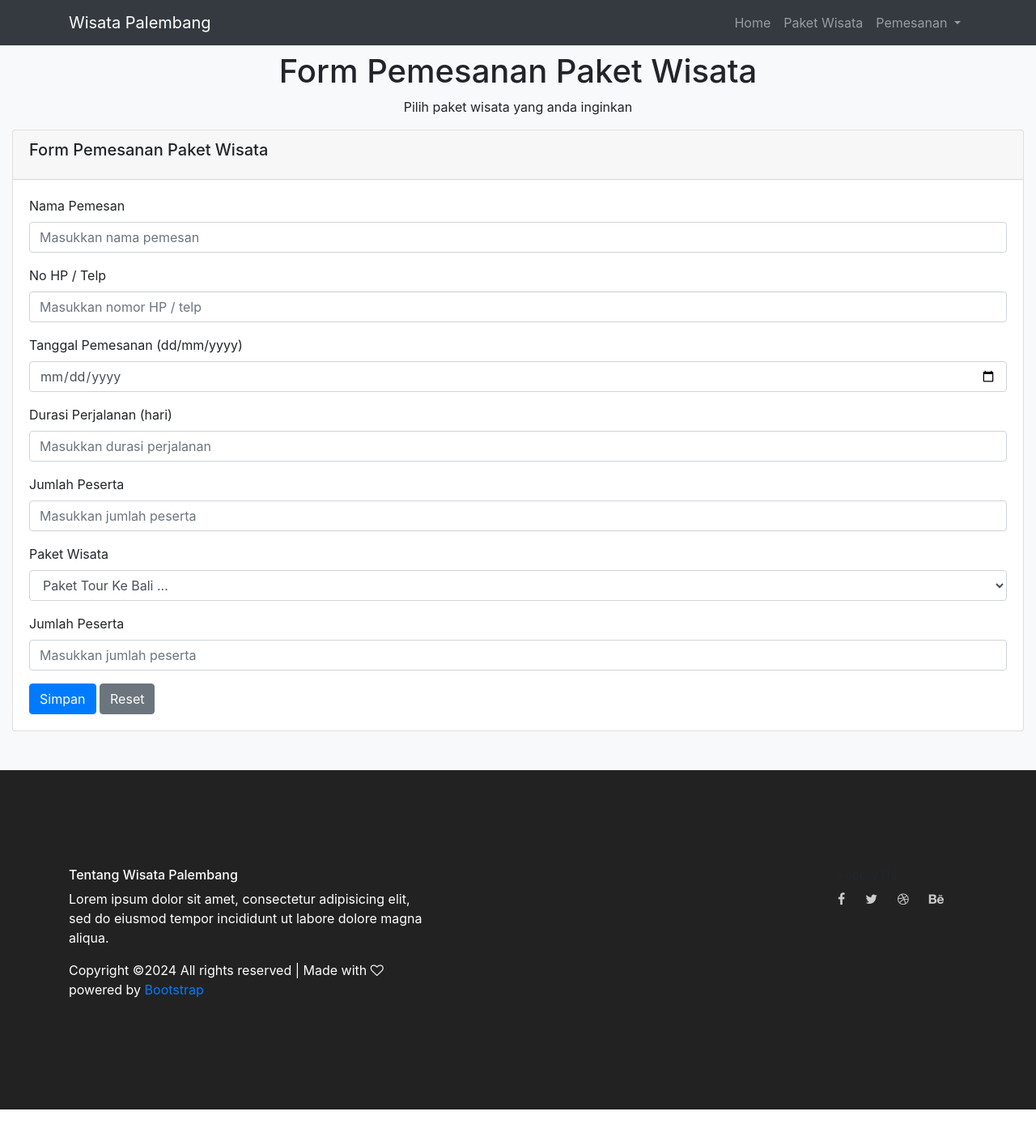
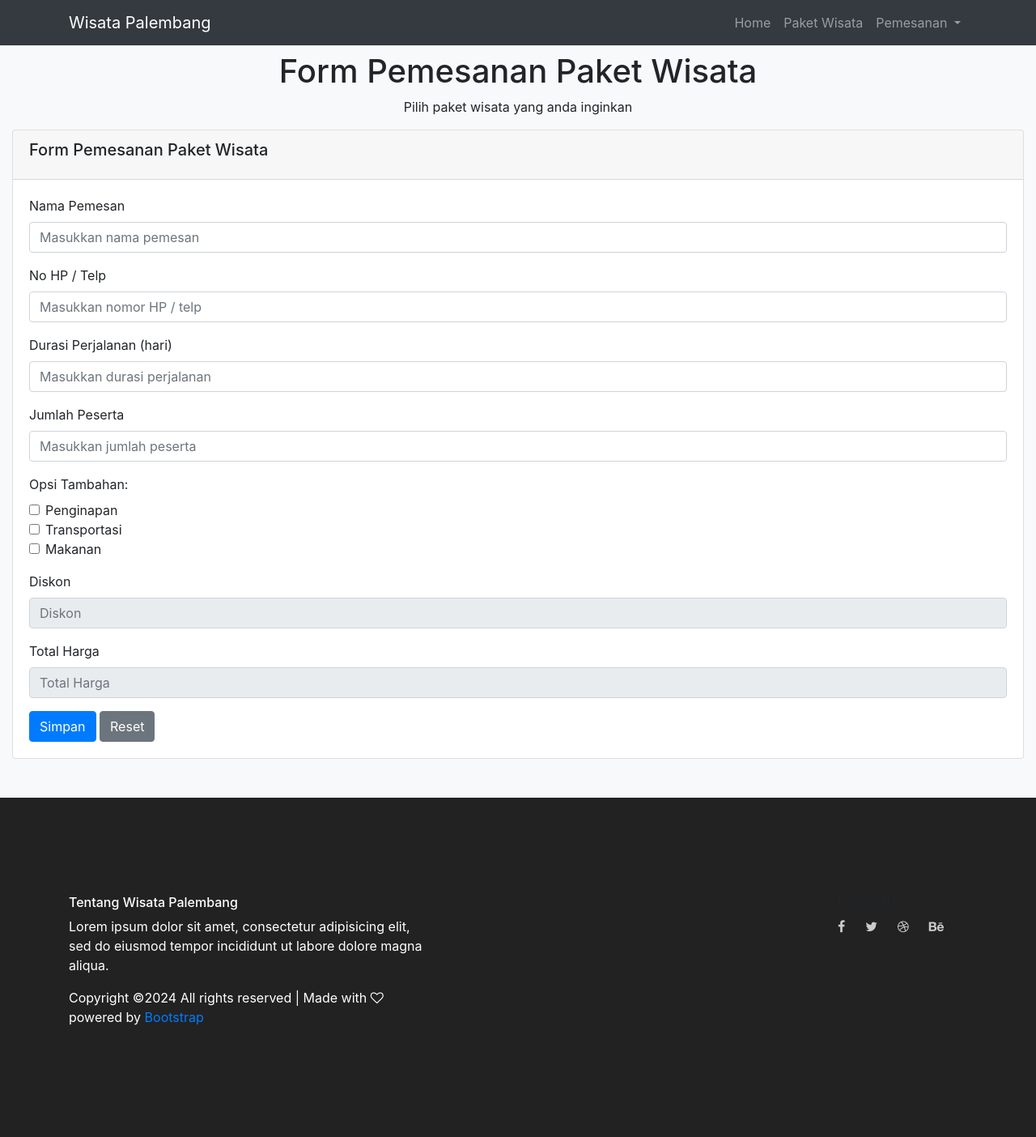
Before and after one commit to nurrachmat-nr/PROJECTWISATA, a PHP site: page /formpemesanan.php in a window 1280 px wide. Shown: the whole page at 81% size. Before the commit the page ends 1370 px from the top, so only its background shows below. Run offline with PHP 8.4, Linux system fonts and the light colour scheme.

```diff
--- a/formpemesanan.php
+++ b/formpemesanan.php
@@ -78,6 +78,34 @@
             }
         }
     </style>
+    <script>
+        function updateTotalHarga() {
+            // Mengumpulkan nilai-nilai dari opsi checkbox dan input lainnya
+            var jumlahPeserta = parseInt(document.getElementById("jumlahPeserta").value);
+            var durasiPerjalanan = parseInt(document.getElementById("durasiPerjalanan").value);
+            var penginapan = document.getElementById("penginapan").checked;
+            var transportasi = document.getElementById("transportasi").checked;
+            var makanan = document.getElementById("makanan").checked;
+
+            // Logika perhitungan total harga, dapat disesuaikan dengan kebutuhan
+            var hargaPaket = 1000000; // Harga paket dasar
+            var hargaPenginapan = penginapan ? 200000 : 0;
+            var hargaTransportasi = transportasi ? 150000 : 0;
+            var hargaMakanan = makanan ? 100000 : 0;
+            var diskonPeserta = (jumlahPeserta >= 5) ? 0.1 * hargaPaket : 0;
+            var diskonDurasi = (durasiPerjalanan >= 7) ? 0.05 * hargaPaket : 0;
+            var diskon = diskonPeserta + diskonDurasi;
+
+            // Perhitungan total harga
+            var totalHarga = hargaPaket + hargaPenginapan + hargaTransportasi + hargaMakanan - diskon;
+
+            document.getElementById("diskon").value = diskon;
+
+            console.log(`Total Harga : ${totalHarga}`);
+            // Memperbarui tampilan total harga pada elemen dengan ID 'totalHarga'
+            document.getElementById("totalHarga").value = totalHarga;
+        }
+    </script>
 </head>
 <body>
     <!-- start banner Area -->
@@ -130,43 +158,86 @@
                     <h5 class="card-title">Form Pemesanan Paket Wisata</h5>
                     </div>
                     <div class="card-body">
-                    <form>
+                    <form action="prosespemesanan.php" method="POST">
                         <div class="form-group">
                         <label for="namaPemesan">Nama Pemesan</label>
-                        <input type="text" class="form-control" id="namaPemesan" placeholder="Masukkan nama pemesan">
+                        <input type="text" class="form-control" id="namaPemesan" name="nama_pemesan" placeholder="Masukkan nama pemesan">
                         </div>
                         <div class="form-group">
                         <label for="noHpTelp">No HP / Telp</label>
-                        <input type="text" class="form-control" id="noHpTelp" placeholder="Masukkan nomor HP / telp">
+                        <input type="text" class="form-control" id="noHpTelp" name="nomor_hp" placeholder="Masukkan nomor HP / telp">
                         </div>
-                        <div class="form-group">
+                        <!-- <div class="form-group">
                         <label for="tanggalPemesanan">Tanggal Pemesanan (dd/mm/yyyy)</label>
-                        <input type="date" class="form-control" id="tanggalPemesanan" placeholder="Masukkan tanggal pemesanan">
-                        </div>
+                        <input type="date" class="form-control" id="tanggalPemesanan" name="tanggal_pemesanan" placeholder="Masukkan tanggal pemesanan">
+                        </div> -->
                         <div class="form-group">
                         <label for="durasiPerjalanan">Durasi Perjalanan (hari)</label>
-                        <input type="number" class="form-control" id="durasiPerjalanan" placeholder="Masukkan durasi perjalanan">
+                        <input type="number" class="form-control" id="durasiPerjalanan" name="durasi_perjalanan" placeholder="Masukkan durasi perjalanan">
                         </div>
                         <div class="form-group">
                         <label for="jumlahPeserta">Jumlah Peserta</label>
-                        <input type="number" class="form-control" id="jumlahPeserta" placeholder="Masukkan jumlah peserta">
+                        <input type="number" class="form-control" id="jumlahPeserta" name="jumlah_peserta" placeholder="Masukkan jumlah peserta">
                         </div>
 
                         <div class="form-group">
-                        <label for="paketWisata">Paket Wisata</label>
-                        <select class="form-control" id="paketWisata">
-                            <option>Paket Tour Ke Bali ...</option>
-                            <option>4 HARI 3 MALAM ... CUMA 1.9 JUTA</option>
-                            <!-- Add other package options here -->
-                        </select>
+                            <label>Opsi Tambahan:</label><br>
+                            <div class="form-check">
+                                <input class="form-check-input" type="checkbox" value="Penginapan" id="penginapan" name="penginapan" onClick="updateTotalHarga()">
+                                <label class="form-check-label" for="penginapan">
+                                    Penginapan
+                                </label>
+                            </div>
+                            <div class="form-check">
+                                <input class="form-check-input" type="checkbox" value="Transportasi" id="transportasi" name="transportasi" onClick="updateTotalHarga()">
+                                <label class="form-check-label" for="transportasi">
+                                    Transportasi
+                                </label>
+                            </div>
+                            <div class="form-check">
+                                <input class="form-check-input" type="checkbox" value="Makanan" id="makanan" name="makanan" onClick="updateTotalHarga()">
+                                <label class="form-check-label" for="makanan">
+                                    Makanan
+                                </label>
+                            </div>
                         </div>
 
                         <div class="form-group">
-                            <label for="jumlahPeserta">Jumlah Peserta</label>
-                            <input type="number" class="form-control" id="jumlahPeserta" placeholder="Masukkan jumlah peserta">
+                        <label for="diskon">Diskon</label>
+                        <input class="form-control" id="diskon" name="diskon" placeholder="Diskon" readonly>
                         </div>
+
+                        <div class="form-group">
+                        <label for="totalHarga">Total Harga</label>
+                        <input class="form-control" id="totalHarga" name="total_harga" placeholder="Total Harga" readonly>
+                        </div>
+
+
+                        <script>
+                            // Menambahkan event listener untuk input jumlah peserta dan durasi perjalanan
+                            document.getElementById("jumlahPeserta").addEventListener("input", updateTotalHarga);
+                            document.getElementById("durasiPerjalanan").addEventListener("input", updateTotalHarga);
+                        </script>
+
+                        <!-- <script>
+                            // Mendapatkan referensi ke setiap opsi checkbox
+                            var penginapanCheckbox = document.getElementById("penginapan");
+                            var transportasiCheckbox = document.getElementById("transportasi");
+                            var makananCheckbox = document.getElementById("makanan");
+
+                            // Menambahkan event listener untuk setiap opsi checkbox
+                            penginapanCheckbox.addEventListener("change", updateTotalHarga);
+                            transportasiCheckbox.addEventListener("change", updateTotalHarga);
+                            makananCheckbox.addEventListener("change", updateTotalHarga);
+
+                            // Menambahkan event listener untuk input jumlah peserta dan durasi perjalanan
+                            document.getElementById("jumlahPeserta").addEventListener("input", updateTotalHarga);
+                            document.getElementById("durasiPerjalanan").addEventListener("input", updateTotalHarga);
+                        </script> -->
+
+
                         <button type="submit" class="btn btn-primary">Simpan</button>
-                        <button type="button" class="btn btn-secondary">Reset</button>
+                        <button type="reset" class="btn btn-secondary">Reset</button>
                     </form>
                     </div>
                 </div>
@@ -225,4 +296,5 @@
 
         });
     </script>
+
 </html>
```
Also changed, not shown: daftarpemesanan.php (+15 -4 lines), lib/database.php (+42 -16 lines), proseshapuspemesanan.php (added, +15 -0 lines), prosespemesanan.php (added, +47 -0 lines).
